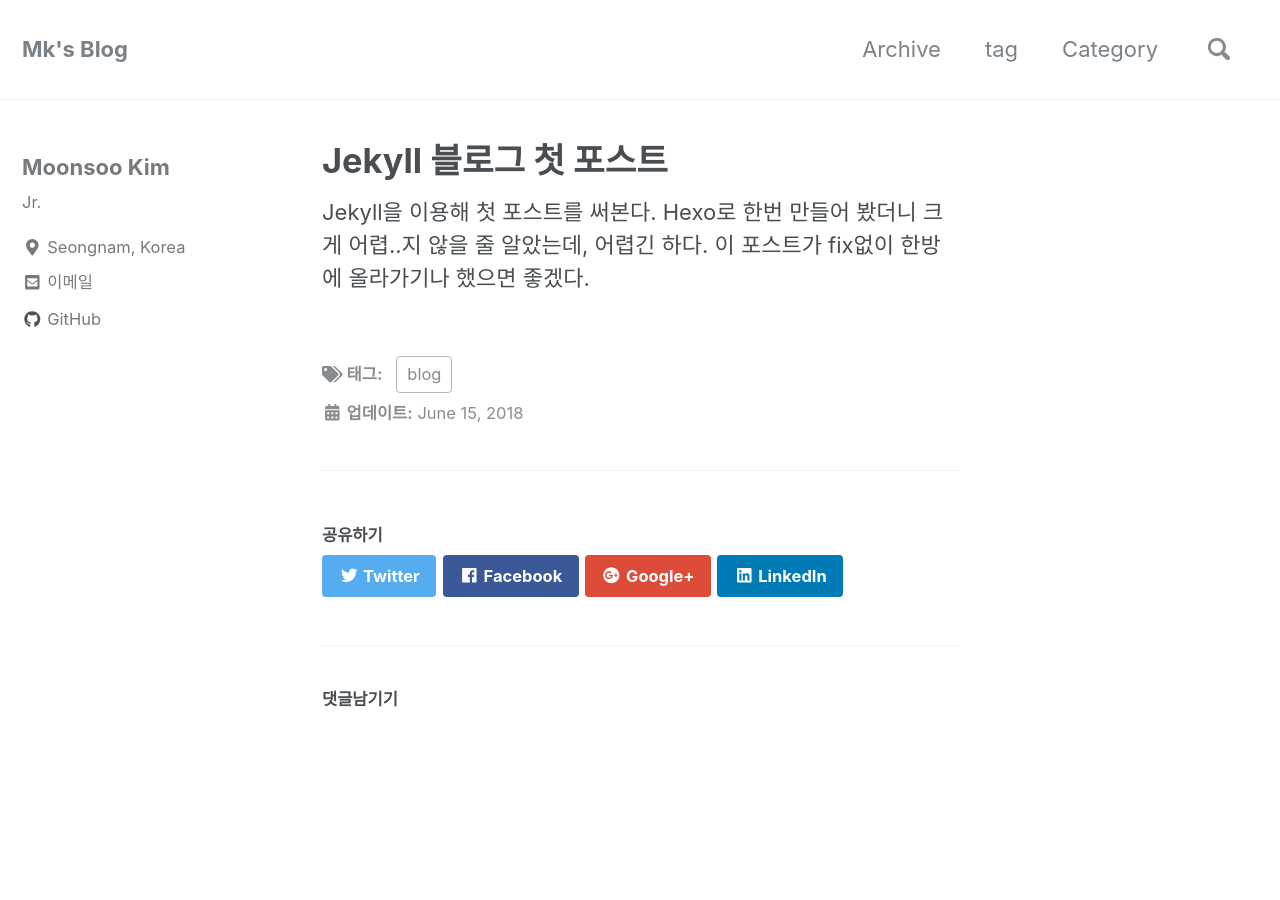
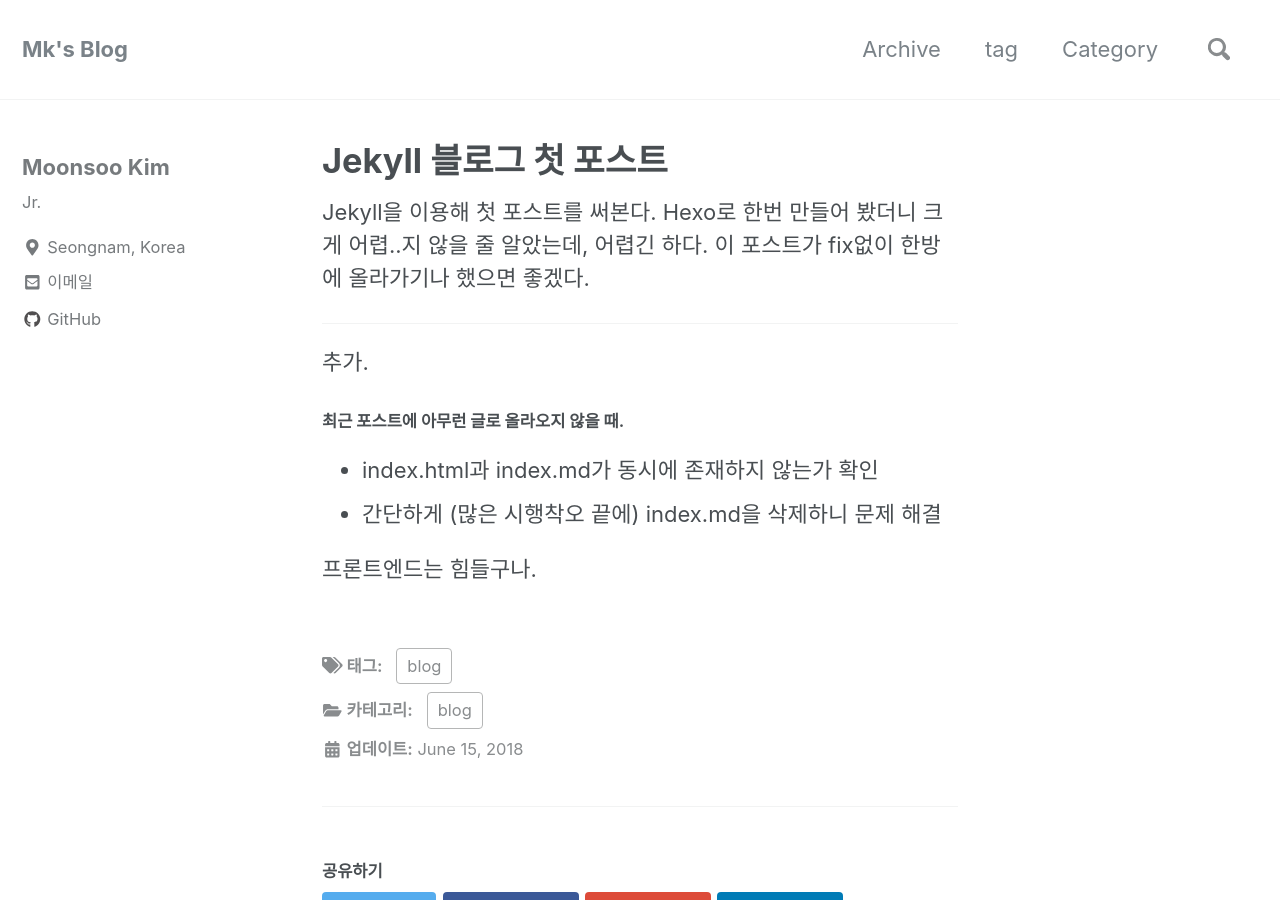
Before and after one commit to Moons08/Moons08.github.io, a Jekyll site: the page built from _posts/2018-06-15-my-first-post.md, in a window 1280 px wide and 900 px high. Built offline with Jekyll 4.4.1, drawn with Linux system fonts in a browser that asks for light colours; nearby versions of some CDN libraries; comment, search, counter and statistics services are not loaded.

Commit message:
edit post

```diff
--- a/_posts/2018-06-15-my-first-post.md
+++ b/_posts/2018-06-15-my-first-post.md
@@ -2,7 +2,16 @@
 title: Jekyll 블로그 첫 포스트
 date: 2018-06-15
 tags: blog
+category: blog
 ---
 
 Jekyll을 이용해 첫 포스트를 써본다.
 Hexo로 한번 만들어 봤더니 크게 어렵..지 않을 줄 알았는데, 어렵긴 하다. 이 포스트가 fix없이 한방에 올라가기나 했으면 좋겠다.
+
+---
+추가.
+##### 최근 포스트에 아무런 글로 올라오지 않을 때.
+- index.html과 index.md가 동시에 존재하지 않는가 확인
+- 간단하게 (많은 시행착오 끝에) index.md을 삭제하니 문제 해결
+
+프론트엔드는 힘들구나.
```
